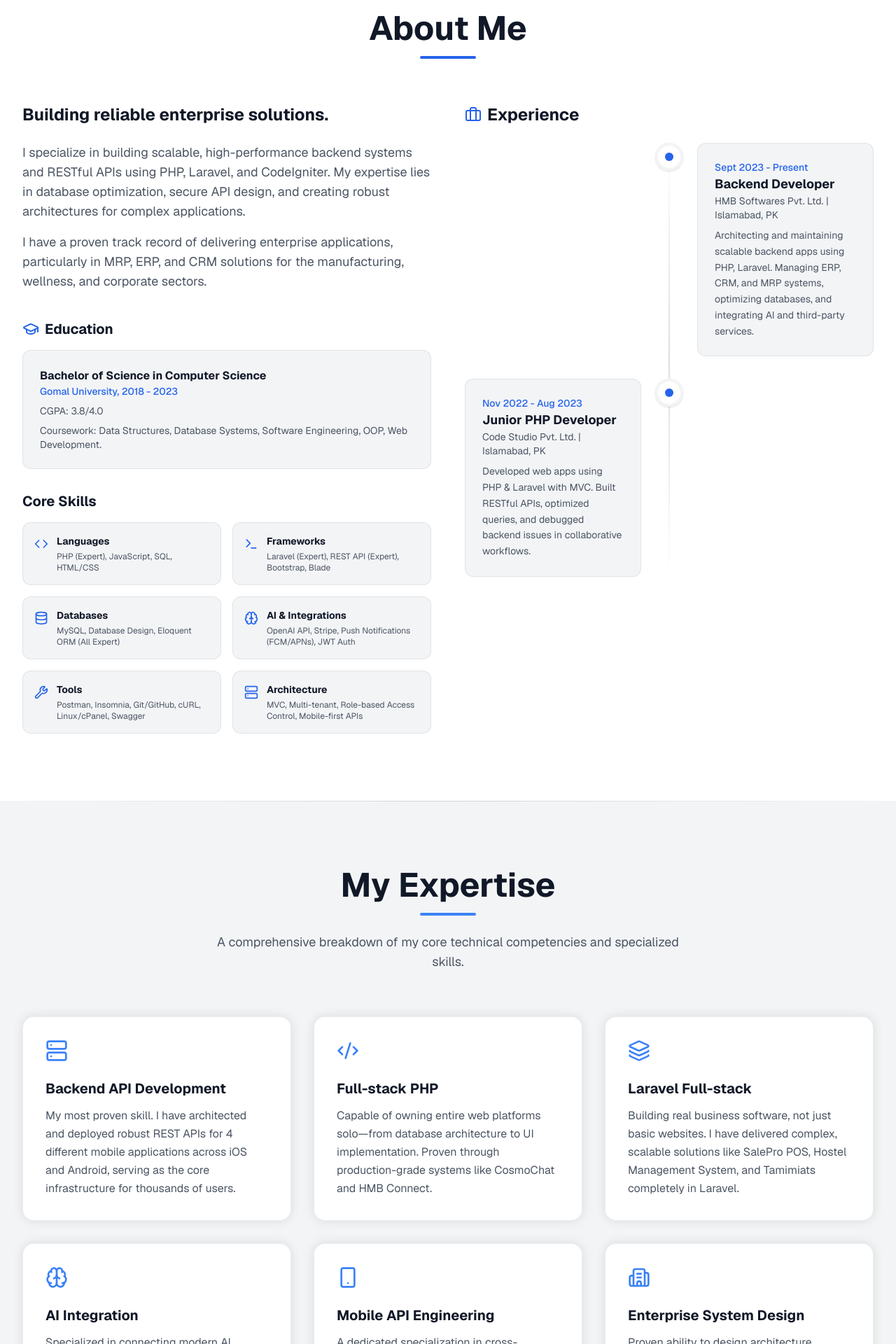
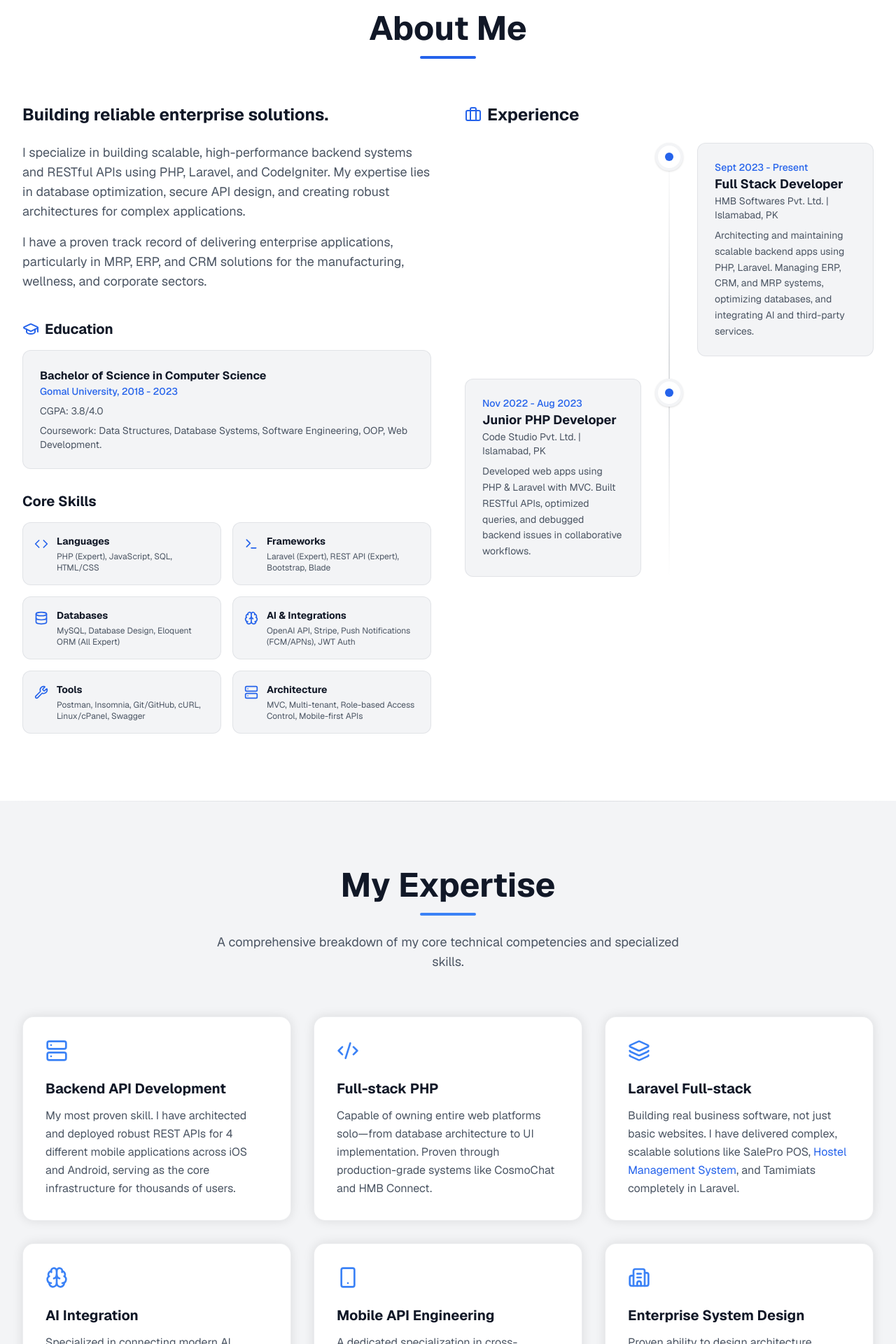
Before and after one commit to aaqibmustafa/aaqibmustafa.github.io, a Next.js app: page / in a window 1280 px wide. Shown: the part 880-2800 px from the top of the page at 70% size. Built offline with nearby package versions, Linux system fonts and the light colour scheme.

Commit message:
code update

```diff
--- a/app/components/layout/Footer.tsx
+++ b/app/components/layout/Footer.tsx
@@ -19,7 +19,7 @@ export function Footer() {
               Aaqib Mustafa.
             </a>
             <p className="mt-2 text-text-secondary text-sm">
-              Backend Developer crafting reliable enterprise solutions.
+              Full Stack Developer crafting reliable enterprise solutions.
             </p>
           </motion.div>
 
--- a/app/components/sections/About.tsx
+++ b/app/components/sections/About.tsx
@@ -6,7 +6,7 @@ import { Code, Terminal, Database, Server, Briefcase, GraduationCap, Brain, Wren
 export function About() {
   const experiences = [
     {
-      role: "Backend Developer",
+      role: "Full Stack Developer",
       company: "HMB Softwares Pvt. Ltd.",
       location: "Islamabad, PK",
       date: "Sept 2023 - Present",
--- a/app/components/sections/Hero.tsx
+++ b/app/components/sections/Hero.tsx
@@ -7,7 +7,7 @@ import { Typewriter } from "../ui/Typewriter";
 
 export function Hero() {
   const roles = [
-    "Backend Developer",
+    "Full Stack Developer",
     "API Architect",
     "Database Optimizer",
     "Systems Integrator"
@@ -31,7 +31,7 @@ export function Hero() {
               transition={{ delay: 0.2 }}
               className="text-accent-primary font-semibold mb-4 tracking-wide uppercase"
             >
-              Hi, I'm
+              Hi, I&apos;m
             </motion.p>
 
             <motion.h1
@@ -58,7 +58,7 @@ export function Hero() {
               transition={{ delay: 0.5 }}
               className="text-text-secondary text-lg mb-10 max-w-lg mx-auto md:mx-0"
             >
-              Backend Developer with 3+ years of experience building scalable, high-performance systems and RESTful APIs using PHP, Laravel, and CodeIgniter.
+              Full Stack Developer with 3+ years of experience building scalable, high-performance systems and RESTful APIs using PHP, Laravel, and CodeIgniter.
             </motion.p>
 
             <motion.div
--- a/app/components/sections/Services.tsx
+++ b/app/components/sections/Services.tsx
@@ -17,7 +17,11 @@ export function Services() {
     },
     {
       title: "Laravel Full-stack",
-      description: "Building real business software, not just basic websites. I have delivered complex, scalable solutions like SalePro POS, Hostel Management System, and Tamimiats completely in Laravel.",
+      description: (
+        <>
+          Building real business software, not just basic websites. I have delivered complex, scalable solutions like SalePro POS, <a href="https://demo.hmbsoftwares.com/hms/" target="_blank" rel="noopener noreferrer" className="text-accent-primary hover:underline">Hostel Management System</a>, and Tamimiats completely in Laravel.
+        </>
+      ),
       icon: <Layers className="w-8 h-8" />
     },
     {
--- a/app/layout.tsx
+++ b/app/layout.tsx
@@ -14,8 +14,8 @@ const geistMono = Geist_Mono({
 });
 
 export const metadata: Metadata = {
-  title: "Aaqib Mustafa | Backend Developer",
-  description: "Personal portfolio of Aaqib Mustafa, a Backend Developer specializing in PHP, Laravel, and scalable systems.",
+  title: "Aaqib Mustafa | Full Stack Developer",
+  description: "Personal portfolio of Aaqib Mustafa, a Full Stack Developer specializing in PHP, Laravel, and scalable systems.",
 };
 
 export default function RootLayout({
```
Also changed, not shown: 2 other files (tests, documents, lock files or other folders).
